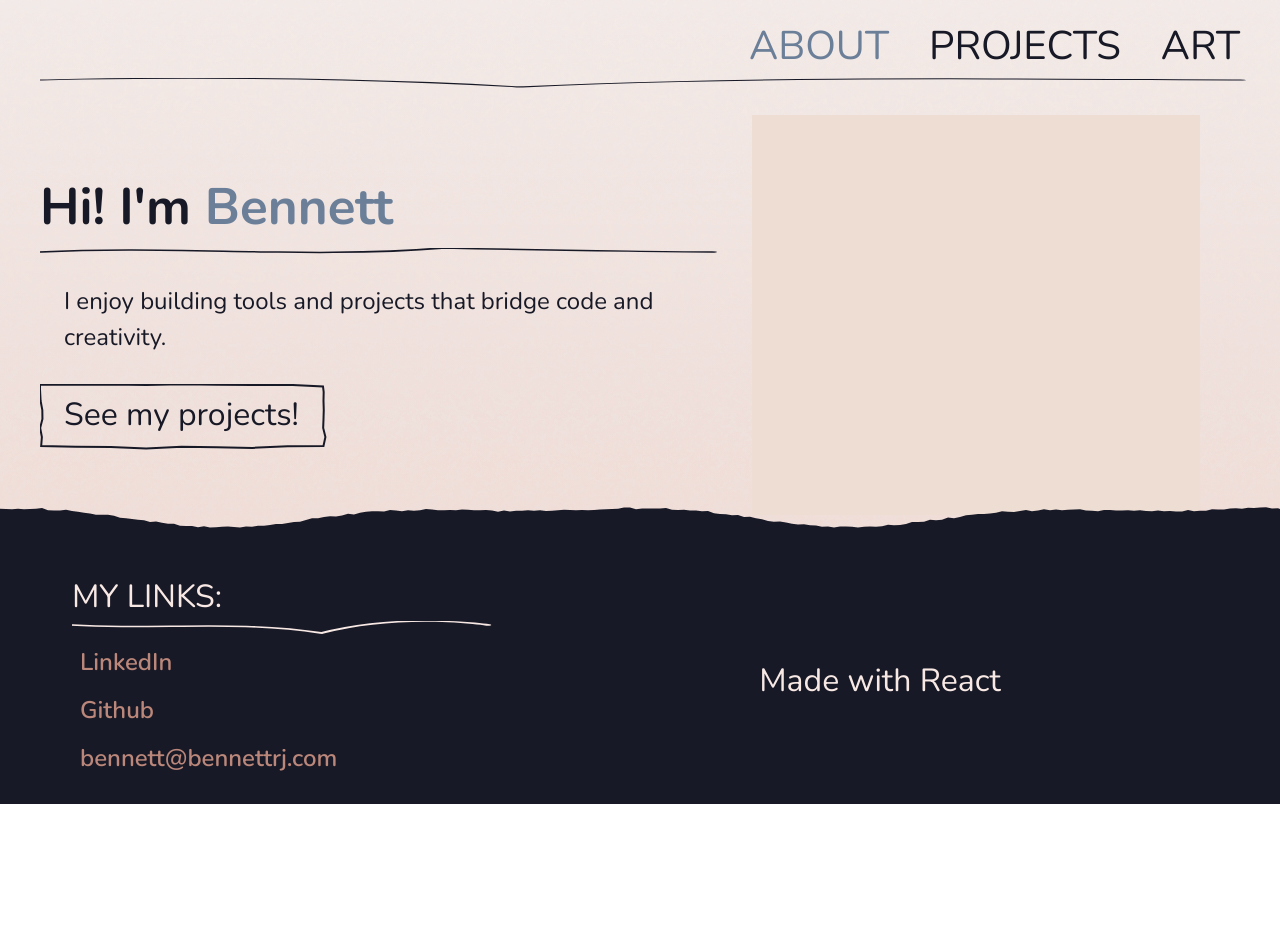
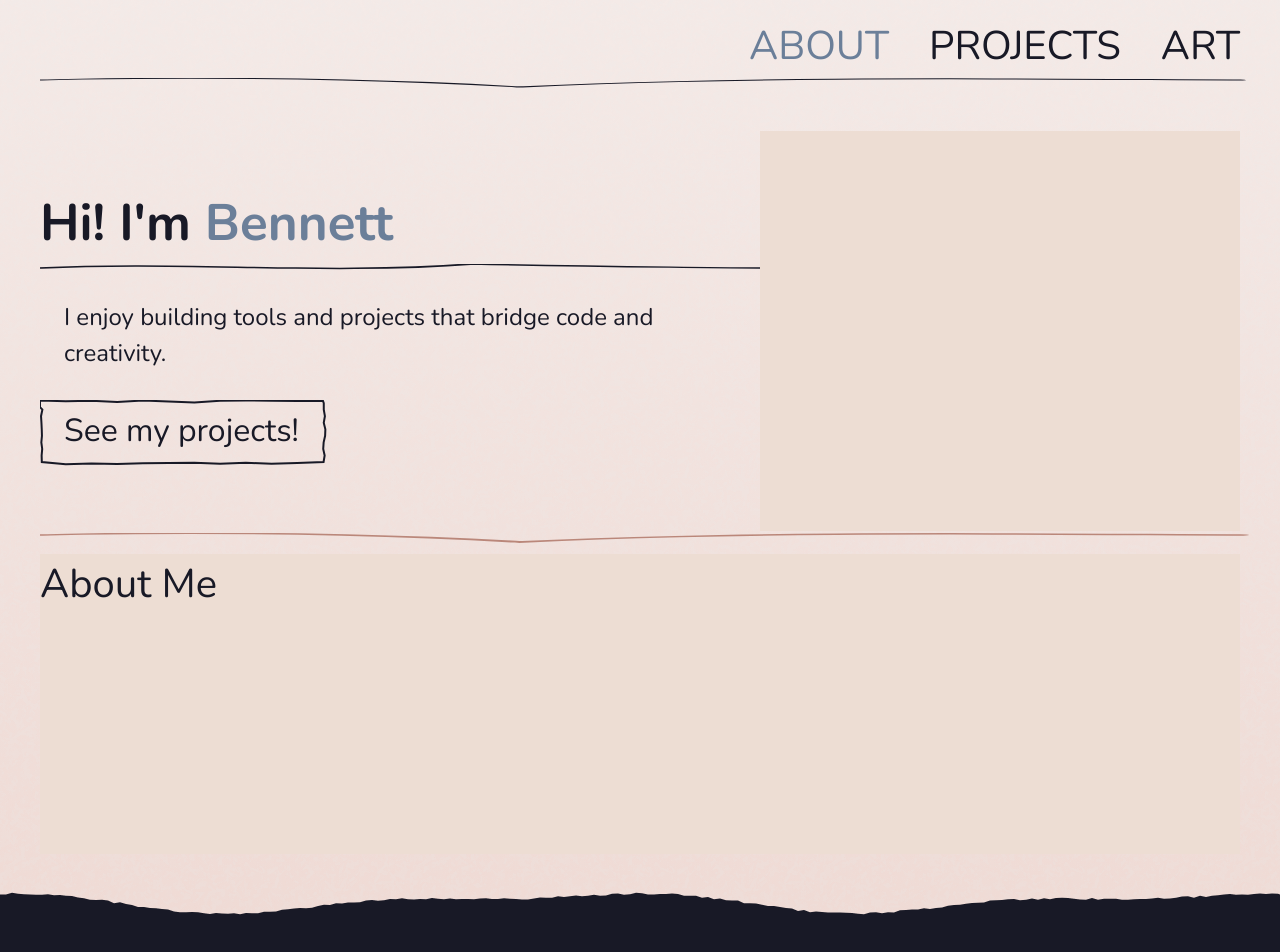
Before and after one commit to bennettj12/personal-portfolio, a React (Vite) app: page / in a window 1280 px wide. Shown: the top 952 px of the page. Before the commit the page ends 804 px from the top, so only its background shows below. Built offline with nearby package versions, Linux system fonts and the light colour scheme.

Commit message:
about section boilerplate

```diff
--- a/src/assets/styles/_variables.scss
+++ b/src/assets/styles/_variables.scss
@@ -55,7 +55,7 @@ $active-theme: map-get($themes, $key: $ts);
 
 
 $paper: map-get(map-get($themes, $ts), "paper");
-$ink: map-get(map-get($themes, $ts), $key: "ink");
+$ink: map-get(map-get($themes, $ts), "ink");
 $accent1: map-get(map-get($themes, $ts), "accent1");
 $accent2: map-get(map-get($themes, $ts), "accent2");
 $highlight: map-get(map-get($themes, $ts), "highlight");
--- a/src/assets/styles/global.scss
+++ b/src/assets/styles/global.scss
@@ -23,17 +23,15 @@
   color-scheme: dark light;
   color: $ink;
 
-  background: linear-gradient(
-    to bottom,
-    rgba($paper, 0.8) 0%,
-    rgba(darken($paper, 8%), 100%)
-  ),
-  $texture;
+  background:
+    linear-gradient(
+      to bottom,
+      $paper 0%,
+      darken($paper, 8%) 100%
+    ),
+    $texture;
   background-blend-mode: soft-light;
   background-attachment: fixed;
-
-  //background-color: $paper;
-  //background-image: $texture;
 
   font-synthesis: none;
   text-rendering: optimizeLegibility;
--- a/src/components/Divider/divider.jsx
+++ b/src/components/Divider/divider.jsx
@@ -8,14 +8,15 @@ export default function Divider({
     thickness = 1.5,
     amplitude = 7,
     reverse = false,
-    delay = 0
+    delay = 0,
+    animate = true
 }) {
 
     const pathRef = useRef(null);
     const [pathLength, setPathLength] = useState(0);
 
     useEffect(() => {
-        if(pathRef.current) {
+        if(pathRef.current && animate) {
             const length = pathRef.current.getTotalLength();
             setPathLength(length);
         }
--- a/src/components/HeroSection/HeroSection.module.scss
+++ b/src/components/HeroSection/HeroSection.module.scss
@@ -1,7 +1,7 @@
 .aboutMe {
-
     display: flex;
     min-height: 400px;
+    margin-top: 2rem;
 }
 .name{
     color: $accent1;
@@ -27,4 +27,5 @@
     width: 40%;
     min-height: inherit;
     background: $highlight;
+    margin: 0;
 }
--- /dev/null
+++ b/src/components/SkillsSection/SkillsSection.jsx
@@ -0,0 +1,10 @@
+import styles from './SkillsSection.module.scss'
+
+export default function SkillsSection() {
+    return(
+        <div className={styles.skillsContainer}>
+            <h2 className={styles.headline}>About Me</h2>
+
+        </div>
+    )
+}
--- /dev/null
+++ b/src/components/SkillsSection/SkillsSection.module.scss
@@ -0,0 +1,15 @@
+.skillsContainer {
+    margin: 0;
+    margin-top: 0;
+    margin-bottom: 4rem;
+    display: flex;
+    position: relative;
+    min-height: 300px;
+    background: $highlight;
+    padding: 0;
+
+}
+.headline {
+    font-size: 2.5rem;
+    font-weight: 400;
+}
--- a/src/pages/HomePage.jsx
+++ b/src/pages/HomePage.jsx
@@ -1,10 +1,13 @@
+import Divider from "@/components/Divider/divider.jsx";
 import HeroSecton from "@/components/HeroSection/HeroSection.jsx";
+import SkillsSection from "@/components/SkillsSection/SkillsSection.jsx";
 
 export default function HomePage() {
     return (
         <>
             <HeroSecton/>
-
+            <Divider color="var(--accent2)" reverse animate={false}/>
+            <SkillsSection />
         </>
     )
 }
```
